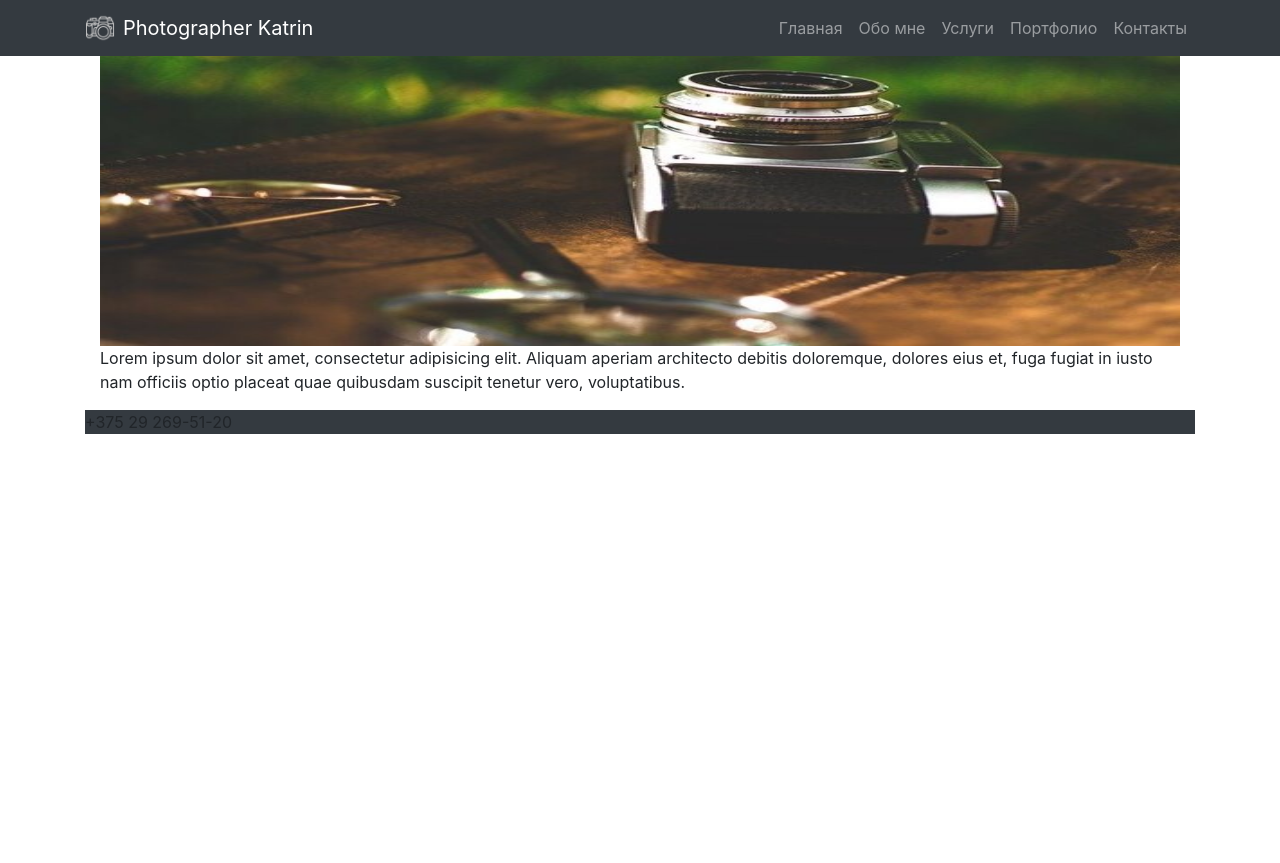
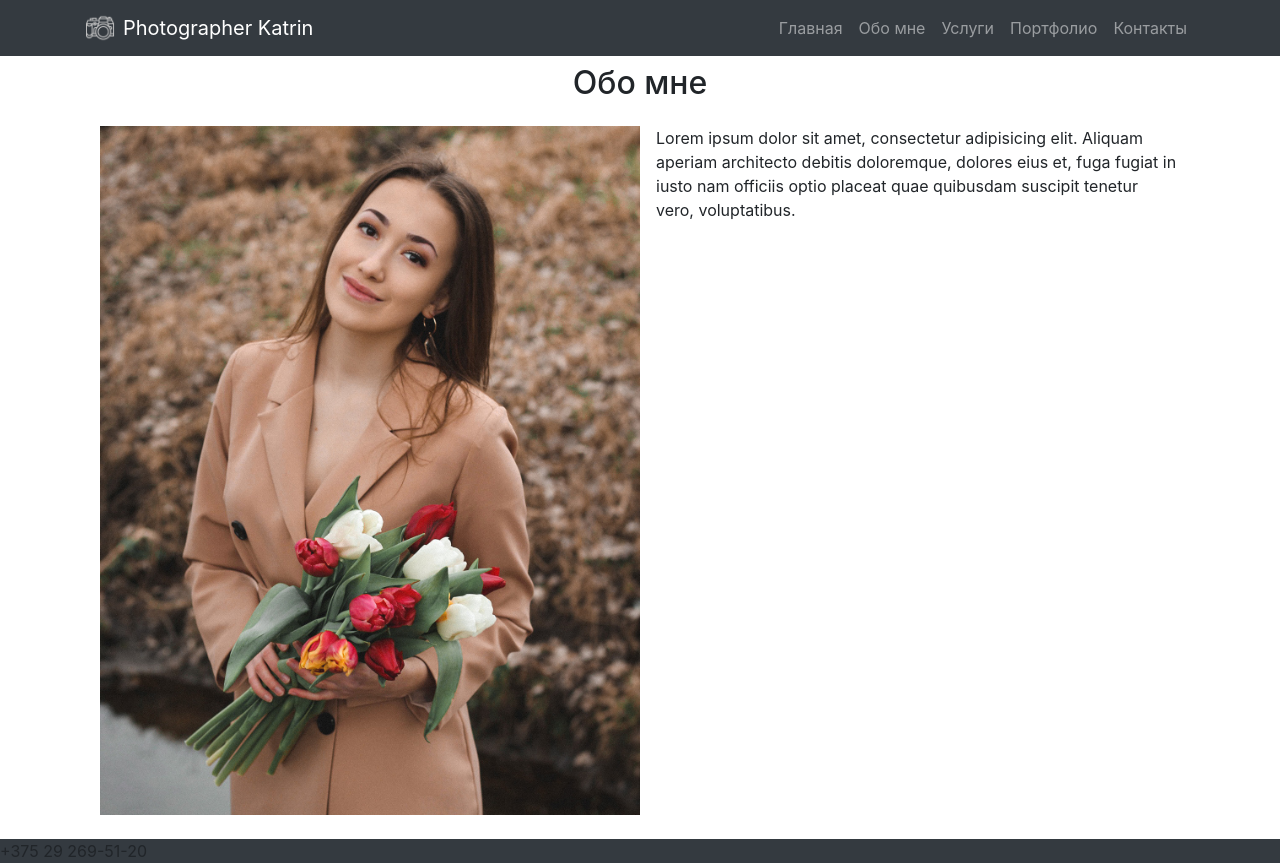
Before and after one commit to TatsianaMark/React-site, a React (Create React App) app in the folder react-site/: page /about in a window 1280 px wide. Before the commit the page ends 800 px from the top, so only its background shows below. Built offline with nearby package versions, Linux system fonts and the light colour scheme.

Commit message:
feat: add img photo_about

```diff
--- a/react-site/src/App.js
+++ b/react-site/src/App.js
@@ -10,12 +10,10 @@ import Container from "react-bootstrap/Container";
 function App() {
   return (
       <>
-          <Container>
-              <div className="App">
-                  <Header/>
-                  <Footer/>
-              </div>
-          </Container>
+          <div className="App">
+              <Header/>
+              <Footer/>
+          </div>
       </>
   );
 }
--- a/react-site/src/Components/Header.js
+++ b/react-site/src/Components/Header.js
@@ -16,7 +16,7 @@ export default function Header() {
     return (
         <>
             <Router>
-                <Navbar collapseOnSelect expand="lg" bg="dark" variant="dark" fixed="top">
+                <Navbar collapseOnSelect expand="lg" bg="dark" variant="dark">
                     <Container>
                         <Navbar.Brand href="/" className="d-flex">
                             <img
--- a/react-site/src/Pages/About.js
+++ b/react-site/src/Pages/About.js
@@ -1,25 +1,27 @@
 import React from "react";
 import { Container } from "react-bootstrap";
-import cameraImg from "../assets/img/cameraImg.jpg";
+import photo_about from "../assets/img/photo_about.jpg";
 
 
 export default function About() {
     return (
         <Container>
+            <div className="container container_about py-2 ">
+                <div className=" text text_about text-center ">
                     <h2>Обо мне</h2>
+                </div>
+                <div className="about py-3 d-flex ">
                     <img
-                className="d-flex-c w-100"
-                width={300}
-                height={300}
-                src={cameraImg}
+                    className="w-50"
+                    src={photo_about}
                     alt="photo_Katrin"
                 />
-            <p>
-                <div>Lorem ipsum dolor sit amet, consectetur adipisicing elit. Aliquam aperiam architecto debitis
+                <div className="text-title ml-3">Lorem ipsum dolor sit amet, consectetur adipisicing elit. Aliquam aperiam architecto debitis
                         doloremque, dolores eius et, fuga fugiat in iusto nam officiis optio placeat quae quibusdam suscipit
                         tenetur vero, voluptatibus.
                 </div>
-                </p>
+                </div>
+            </div>
         </Container>
     );
 }
```
Also changed, not shown: react-site/src/assets/img/photo_about.jpg (added). Lines whose indentation alone changed are shown as unchanged.
